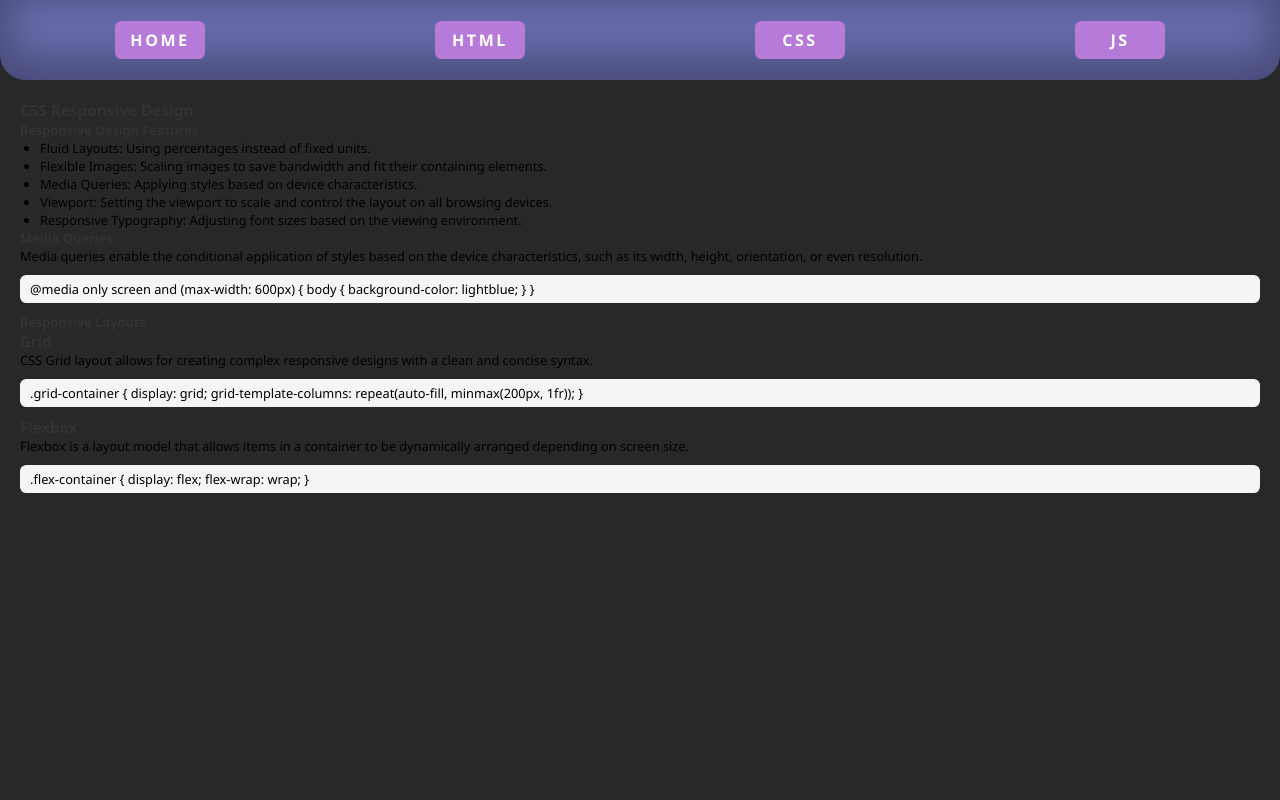
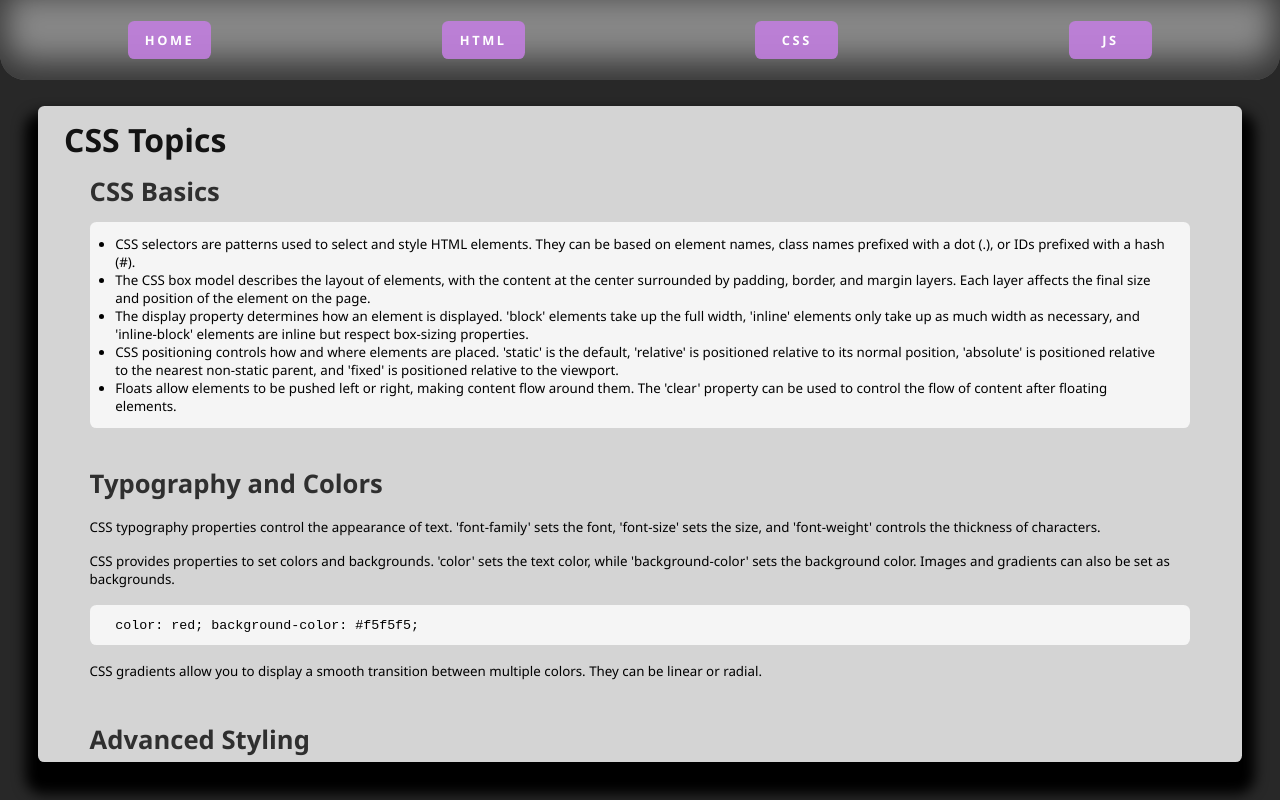
Before and after one commit to jsb-dev/jsb-dev-portfolio, a Vue app: page /info/css in a window 1280 px wide. Built offline with nearby package versions, Linux system fonts and the light colour scheme.

Commit message:
Finish design and layout responses

```diff
--- a/src/App.vue
+++ b/src/App.vue
@@ -32,7 +32,7 @@ export default {
       sans-serif;
     font-family: 'Segoe UI', Tahoma, Geneva, Verdana, sans-serif;
     scrollbar-width: thin;
-    scrollbar-color: #6c6c6c #c8c8c8;
+    scrollbar-color: #565656 #aeaeae;
   }
 
   #app {
@@ -68,28 +68,30 @@ export default {
     border: none;
     background: none;
     cursor: pointer;
-    min-height: 3vh;
+    min-height: 3rem;
+    min-width: 6.5rem;
     background-color: rgb(93, 94, 182);
     color: white;
     font-weight: bold;
   }
 
   button:hover {
-    background-color: #c37ee0;
+    background-color: #c37ee0df;
     transform: scale(1.1);
     border-radius: 2rem;
     transition: all 0.2s ease-in-out;
   }
 
-  p, li {
-    font-size: max(1rem, 8pt);
-  }
-
   h1 {
-    font-size: max(1.2rem, 11pt);
+    font-size: max(2.5rem, 12pt);
   }
 
   h2 {
-    font-size: max(1rem, 8pt);
+    font-size: max(2rem, 10pt);
   }
+
+  p, h3, code, button, article, li {
+    font-size: max(1rem, 10pt);
+  }
+
 </style>
--- a/src/components/combo-navbar/nav-list/CircleNavList.vue
+++ b/src/components/combo-navbar/nav-list/CircleNavList.vue
@@ -11,8 +11,8 @@
 .circle-container {
   list-style-type: none;
   position: relative;
-  bottom: 15vh;
-  right: 20vw;
+  bottom: 13vh;
+  right: 36vw;
   padding: 0;
   margin: 0;
   border-radius: 50%;
--- a/src/components/combo-navbar/nav-list/HoriNavList.vue
+++ b/src/components/combo-navbar/nav-list/HoriNavList.vue
@@ -1,9 +1,17 @@
 <template>
     <ul class="horizontal-list">
-      <li><router-link to="/" class="nav-link">Home</router-link></li>
-      <li><router-link to="/info/html" class="nav-link">HTML</router-link></li>
-      <li><router-link to="/info/css" class="nav-link">CSS</router-link></li>
-      <li><router-link to="/info/js" class="nav-link">JS</router-link></li>
+      <li><button class="nav-button">
+        <router-link to="/" class="nav-link">Home</router-link>
+      </button></li>
+      <li><button class="nav-button">
+        <router-link to="/info/html" class="nav-link">HTML</router-link>
+      </button></li>
+      <li><button class="nav-button">
+        <router-link to="/info/css" class="nav-link">CSS</router-link>
+      </button></li>
+      <li><button class="nav-button">
+        <router-link to="/info/js" class="nav-link">JS</router-link>
+      </button></li>
     </ul>
   </template>
 
@@ -13,33 +21,42 @@
     justify-content: space-around;
     align-items: center;
     list-style-type: none;
-    padding: 0;
     height: 10vh;
+    padding: 1rem;
     min-height: 40px;
-    background-color: rgb(104, 108, 173);
-    box-shadow: inset 0 -1rem 3rem .8rem rgba(0, 0, 0, 0.3);
+    background-color: #f5f5f578;
+    box-shadow: inset 0 -1rem 2.5rem .5rem rgba(0, 0, 0, 0.6);
     border-top-left-radius: 0;
     border-top-right-radius: 0;
     border-bottom-left-radius: 2rem;
     border-bottom-right-radius: 2rem;
   }
 
-  .nav-link {
-    text-decoration: none;
+  .nav-button {
     color: #fff;
     font-size: min(1.8rem, 12pt);
     font-weight: 700;
     text-transform: uppercase;
     letter-spacing: 0.2rem;
     transition: all 0.2s ease-in-out;
-    text-align: center;
     display: flex;
     justify-content: center;
     align-items: center;
-    padding: 1rem;
     border-radius: .5rem;
-    width: 7rem;
-    height: 3rem;
     background-color: #c37ee0df;
   }
+
+  .nav-button:hover {
+    background-color: #464646;
+    box-shadow: inset 0 0 30px 1px rgba(255, 255, 255, 0.8), 0 0 30px 1px rgba(0, 0, 0, 0.8);
+    color: white;
+    transform: translateY(-5px);
+  }
+
+  .nav-link {
+    text-decoration: none;
+    text-align: center;
+    color: white;
+    font-size: 1rem;
+  }
   </style>
--- a/src/views/CSSPage.vue
+++ b/src/views/CSSPage.vue
@@ -1,90 +1,146 @@
 <template>
-    <div class="css-page">
-      <h1>CSS Responsive Design</h1>
-
-      <!-- Responsive Design Features Section -->
+    <div id="css-page">
+      <div :style="{ height: mainContainerHeight }" id="main-container">
+      <h1>CSS Topics</h1>
+      <!-- CSS Basics Section -->
       <section>
-        <h2>Responsive Design Features</h2>
+        <h2>CSS Basics</h2>
         <ul>
-          <li>Fluid Layouts: Using percentages instead of fixed units.</li>
-          <li>Flexible Images: Scaling images to save bandwidth and fit their containing elements.</li>
-          <li>Media Queries: Applying styles based on device characteristics.</li>
-          <li>Viewport: Setting the viewport to scale and control the layout on all browsing devices.</li>
-          <li>Responsive Typography: Adjusting font sizes based on the viewing environment.</li>
+          <li>{{ cssTopicData[0].brief }}</li>
+          <li>{{ cssTopicData[1].brief }}</li>
+          <li>{{ cssTopicData[2].brief }}</li>
+          <li>{{ cssTopicData[3].brief }}</li>
+          <li>{{ cssTopicData[4].brief }}</li>
         </ul>
       </section>
-
-      <!-- Media Queries Section -->
+      <!-- CSS Typography and Colors Section -->
       <section>
-        <h2>Media Queries</h2>
-        <p>
-          Media queries enable the conditional application of styles based on the device characteristics, such as its width, height, orientation, or even resolution.
-        </p>
+        <h2>Typography and Colors</h2>
+        <p>{{ cssTopicData[5].brief }}</p>
+        <p>{{ cssTopicData[6].brief }}</p>
         <code>
-          @media only screen and (max-width: 600px) {
-            body {
-              background-color: lightblue;
-            }
+          color: red;
+          background-color: #f5f5f5;
+        </code>
+        <p>{{ cssTopicData[7].brief }}</p>
+      </section>
+      <!-- CSS Transitions, Flexbox, and Grid Section -->
+      <section>
+        <h2>Advanced Styling</h2>
+        <p>{{ cssTopicData[8].brief }}</p>
+        <!-- Flexbox -->
+        <h3>CSS Flexbox Layout</h3>
+        <p>{{ cssTopicData[9].brief }}</p>
+        <code>
+          .flex-container {
+            display: flex;
+            flex-wrap: wrap;
           }
         </code>
-      </section>
-
-      <!-- Responsive Layouts Section -->
-      <section>
-        <h2>Responsive Layouts</h2>
-
         <!-- Grid -->
-        <h3>Grid</h3>
-        <p>
-          CSS Grid layout allows for creating complex responsive designs with a clean and concise syntax.
-        </p>
+        <h3>CSS Grid Layout</h3>
+        <p>{{ cssTopicData[10].brief }}</p>
         <code>
           .grid-container {
             display: grid;
             grid-template-columns: repeat(auto-fill, minmax(200px, 1fr));
           }
         </code>
-
-        <!-- Flexbox -->
-        <h3>Flexbox</h3>
-        <p>
-          Flexbox is a layout model that allows items in a container to be dynamically arranged depending on screen size.
-        </p>
-        <code>
-          .flex-container {
-            display: flex;
-            flex-wrap: wrap;
-          }
-        </code>
       </section>
+      <!-- Responsive Design, Preprocessors, and Frameworks Section -->
+      <section>
+        <h2>Extensions and Tools</h2>
+        <p>{{ cssTopicData[11].brief }}</p>
+        <p>{{ cssTopicData[12].brief }}</p>
+        <p>{{ cssTopicData[13].brief }}</p>
+      </section>
+      <!-- Web Accessibility Section -->
+      <section>
+        <h2>Web Accessibility</h2>
+        <p>{{ cssTopicData[14].brief }}</p>
+      </section>
+    </div>
   </div>
 </template>
 
 <script>
+import { cssTopicData } from '../data/topic-data.js';
+import { mapState } from 'vuex';
+
 export default {
-    name: 'CSSPage'
+  name: 'CSSPage',
+  data() {
+    return {
+      cssTopicData
+    };
+  },
+  computed: {
+    ...mapState(['viewportIsVertical']),
+    mainContainerHeight() {
+      return this.viewportIsVertical ? '96vh' : '82vh';
+    }
+  },
+  created() {
+    window.addEventListener('resize', this.$store.dispatch.bind(this, 'updateLayout'));
+  },
+  unmounted() {
+    window.removeEventListener('resize', this.$store.dispatch.bind(this, 'updateLayout'));
+  }
 }
 </script>
 
 <style scoped>
-  .css-page {
-    font-family: Arial, sans-serif;
-    padding: 20px;
+#css-page {
+  display: flex;
+  justify-content: center;
+  align-items: center;
 }
 
-  h1, h2, h3 {
-    color: #333;
+#main-container {
+  margin-top: 2rem;
+  padding: 1rem 2rem;
+  width: 94vw;
+  height: 82vh;
+  overflow-Y: scroll;
+  background-color: #d4d4d4;
+  box-shadow: 0 1.5rem 1rem 1rem rgba(0, 0, 0, 1)
+}
+
+h1 {
+  color: #131313;
+}
+
+h2 {
+  color: #2f2f2f;
+}
+
+h3 {
+  color: #484848;
 }
 
 ul {
-    list-style-type: disc;
-    margin-left: 20px;
+  margin: 1rem 0 0 2rem;
+}
+
+p, code {
+  margin: 1.3rem 0;
+}
+
+section {
+  padding: 1rem 2rem;
 }
 
 code {
   background-color: #f5f5f5;
-    padding: 5px 10px;
+  font-family: monospace;
+  padding: 1rem 2rem;
   display: block;
-    margin: 10px 0;
+}
+
+ul {
+  background-color: #f5f5f5;
+  display: block;
+  padding: 1rem 2rem;
+  margin: 1rem 0;
 }
 </style>
--- a/src/views/HTMLPage.vue
+++ b/src/views/HTMLPage.vue
@@ -1,23 +1,127 @@
 <template>
+    <div class="html-page">
+      <div :style="{ height: mainContainerHeight }" class="main-container">
+        <h1>HTML Topics</h1>
+
+        <!-- HTML5 Semantics Section -->
         <section>
-        <h1>
-            HTML Page
-        </h1>
+          <h2>{{ htmlTopicData[0].topic }}</h2>
+          <p>{{ htmlTopicData[0].brief }}</p>
         </section>
+
+        <!-- HTML Forms Section -->
+        <section>
+          <h2>{{ htmlTopicData[1].topic }}</h2>
+          <p>{{ htmlTopicData[1].brief }}</p>
+          <code>
+            &lt;form action="/submit" method="post"&gt;
+              &lt;input type="text" name="name" placeholder="Enter your name"&gt;
+              &lt;input type="submit" value="Submit"&gt;
+            &lt;/form&gt;
+          </code>
+        </section>
+
+        <!-- HTML Tables Section -->
+        <section>
+          <h2>{{ htmlTopicData[2].topic }}</h2>
+          <p>{{ htmlTopicData[2].brief }}</p>
+          <code>
+            &lt;table&gt;
+              &lt;tr&gt;
+                &lt;th&gt;Header 1&lt;/th&gt;
+                &lt;th&gt;Header 2&lt;/th&gt;
+              &lt;/tr&gt;
+              &lt;tr&gt;
+                &lt;td&gt;Row1Col1&lt;/td&gt;
+                &lt;td&gt;Row1Col2&lt;/td&gt;
+              &lt;/tr&gt;
+            &lt;/table&gt;
+          </code>
+        </section>
+
+        <!-- Additional Sections for other topics -->
+        <section v-for="(topicData, index) in htmlTopicData.slice(3)" :key="index">
+          <h2>{{ topicData.topic }}</h2>
+          <p>{{ topicData.brief }}</p>
+        </section>
+      </div>
+    </div>
   </template>
 
   <script>
+  import { htmlTopicData } from '../data/topic-data.js';
+  import { mapState } from 'vuex';
+
   export default {
-    name: 'HTMLPage'
+    name: 'HTMLPage',
+    data() {
+      return {
+        htmlTopicData
       };
-
-
+    },
+    computed: {
+      ...mapState(['viewportIsVertical']),
+      mainContainerHeight() {
+        return this.viewportIsVertical ? '96vh' : '82vh';
+      }
+    },
+    created() {
+      window.addEventListener('resize', this.$store.dispatch.bind(this, 'updateLayout'));
+    },
+    unmounted() {
+      window.removeEventListener('resize', this.$store.dispatch.bind(this, 'updateLayout'));
+    }
+  }
   </script>
 
   <style scoped>
+  .html-page {
+    display: flex;
+    justify-content: center;
+    align-items: center;
+  }
+
+  .main-container {
+    margin-top: 2rem;
+    padding: 1rem 2rem;
+    width: 94vw;
+    height: 82vh;
+    overflow-Y: scroll;
+    background-color: #d4d4d4;
+    box-shadow: 0 1.5rem 1rem 1rem rgba(0, 0, 0, 1)
+}
+
+  h1 {
+    color: #131313;
+  }
+
+  h2 {
+    color: #2f2f2f;
+  }
+
+  h3 {
+    color: #484848;
+  }
+
+  ul {
+    margin: 1rem 0 0 2rem;
+    background-color: #f5f5f5;
+    display: block;
+    padding: 1rem 2rem;
+  }
+
+  p, code {
+    margin: 1.3rem 0;
+  }
+
   section {
-    width: 100vw;
-    height: 100vh;
-    overflow: hidden;
+    padding: 1rem 2rem;
+  }
+
+  code {
+    background-color: #f5f5f5;
+    font-family: monospace;
+    padding: 1rem 2rem;
+    display: block;
   }
   </style>
--- a/src/views/HomePage.vue
+++ b/src/views/HomePage.vue
@@ -64,7 +64,7 @@ setup() {
         ...baseStyles,
         flexWrap: 'none',
         flexDirection: 'row',
-        marginTop: '6vh',
+        marginTop: '8vh',
       };
     } else {
       return {
--- a/src/views/JSPage.vue
+++ b/src/views/JSPage.vue
@@ -1,23 +1,99 @@
 <template>
-    <section>
-        <h1>
-            JS Page
-        </h1>
+    <div class="js-page">
+      <div :style="{ height: mainContainerHeight }" class="main-container">
+        <h1>JavaScript Topics</h1>
+
+        <section v-for="(topic, index) in jsTopicData" :key="index">
+          <h2>{{ topic.topic }}</h2>
+          <p>{{ topic.brief }}</p>
+          <code v-if="topic.code">{{ topic.code }}</code>
         </section>
+      </div>
+    </div>
   </template>
 
   <script>
+  import { jsTopicData } from '../data/topic-data.js';
+  import { mapState } from 'vuex';
+
   export default {
-    name: 'JSPage'
+    name: 'JSPage',
+    data() {
+      return {
+        jsTopicData: jsTopicData.map((item, index) => {
+          switch (index) {
+            case 1:
+              return {
+                ...item,
+                code: `let variableName = "value";\nconst constantName = "constant value";`
               };
-
-
+            case 2:
+              return {
+                ...item,
+                code: `function functionName(parameters) {\n  // function body\n}`
+              };
+            default:
+              return item;
+          }
+        })
+      };
+    },
+    computed: {
+      ...mapState(['viewportIsVertical']),
+      mainContainerHeight() {
+        return this.viewportIsVertical ? '96vh' : '82vh';
+      }
+    },
+    created() {
+      window.addEventListener('resize', this.$store.dispatch.bind(this, 'updateLayout'));
+    },
+    unmounted() {
+      window.removeEventListener('resize', this.$store.dispatch.bind(this, 'updateLayout'));
+    }
+  }
   </script>
 
   <style scoped>
+  .js-page {
+    display: flex;
+    justify-content: center;
+    align-items: center;
+  }
+
+  .main-container {
+    margin-top: 2rem;
+    padding: 1rem 2rem;
+    width: 94vw;
+    height: 82vh;
+    overflow-Y: scroll;
+    background-color: #d4d4d4;
+    box-shadow: 0 0 1rem 1rem rgba(0, 0, 0, 1);
+  }
+
+  h1 {
+    color: #131313;
+  }
+
+  h2 {
+    color: #2f2f2f;
+  }
+
+  h3 {
+    color: #484848;
+  }
+
+  p, code {
+    margin: 1.3rem 0;
+  }
+
   section {
-    width: 100vw;
-    height: 100vh;
-    overflow: hidden;
+    padding: 1rem 2rem;
+  }
+
+  code {
+    background-color: #f5f5f5;
+    font-family: monospace;
+    padding: 1rem 2rem;
+    display: block;
   }
   </style>
```
Also changed, not shown: src/components/combo-navbar/CompactNavBar.vue (+13 -5 lines), src/components/topic-list/TopicCard.vue (+22 -9 lines). Lines whose indentation alone changed are shown as unchanged.
